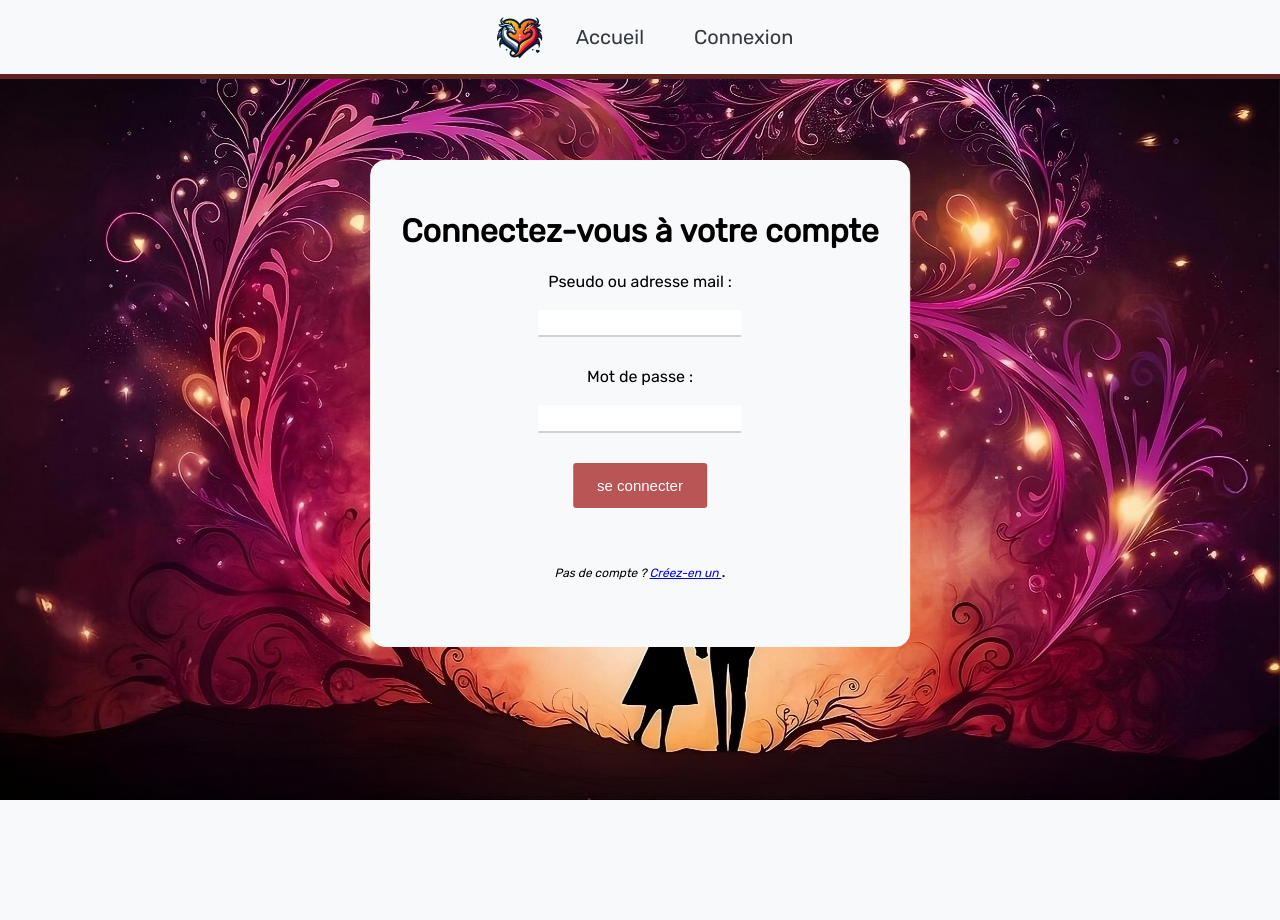
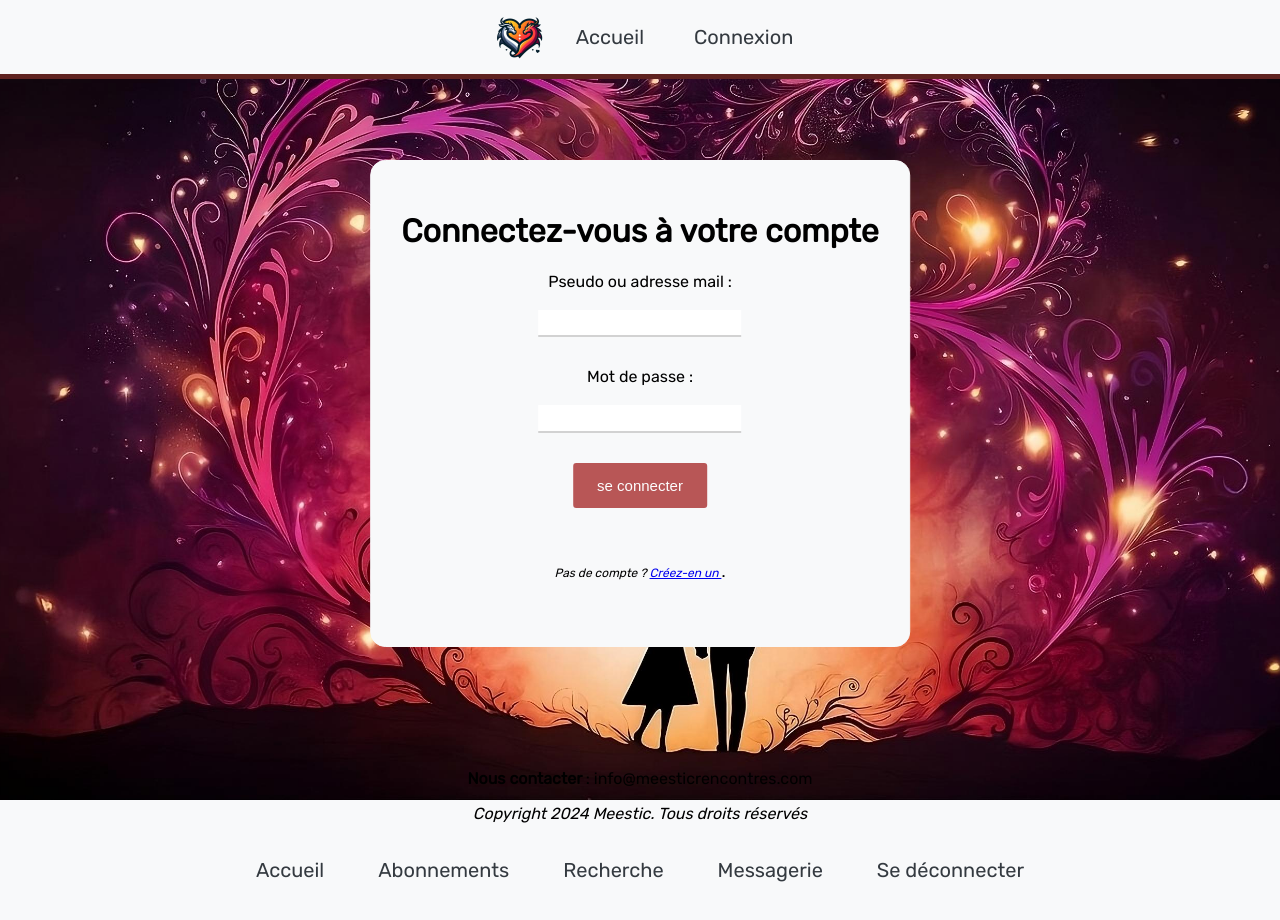
Before and after one commit to Erra570/SiteDeRencontre, a PHP site: page /login.php in a window 1280 px wide. Before the commit the page ends 800 px from the top, so only its background shows below. Run offline with PHP 8.4, Linux system fonts and the light colour scheme; some web fonts are replaced.

Commit message:
update footer

```diff
--- a/css/index.css
+++ b/css/index.css
@@ -161,5 +161,5 @@ body {
 
 #footer {
     position: absolute;
-    bottom: -80%;
+    bottom: -90%;
 }
--- a/css/login.css
+++ b/css/login.css
@@ -82,3 +82,8 @@ body {
   #rouge {
     color: red;
   }
+
+  #footer {
+    position: absolute;
+    bottom: -15%;
+  }
--- a/css/profil.css
+++ b/css/profil.css
@@ -254,3 +254,7 @@ input[type="text"]:hover, [type="number"]:hover {
 #profils .croix:hover .line{
 	stroke: orangered;
 }
+
+#footer {
+	margin-top: 12%;
+}
--- a/css/style.css
+++ b/css/style.css
@@ -38,3 +38,11 @@ body {
 .bandeau a:hover {
     color: orangered
 }
+
+.footer a {
+    margin: 0 25px;
+    text-decoration: none;
+    color: #343a40;
+    transition: color 0.3s ease;
+    font-size: 20px;
+}
--- a/inscription.php
+++ b/inscription.php
@@ -60,7 +60,8 @@
 		</div>
 		<br>
 
-		<?php include('php/footer.html'); ?>
-
+		<div id=footer>
+			<?php include('php/footer.html'); ?>
+		</div>
 	</body>
 </html>
--- a/login.php
+++ b/login.php
@@ -32,7 +32,9 @@
                         <p> <i style="font-size: 12px;"> Pas de compte ? <a href="inscription.php"> Créez-en un </i></a>.</p><br>
                 </div>
 
-                <?php include('php/footer.html'); ?>
+                <div id=footer>
+                        <?php include('php/footer.html'); ?>
+                </div>
 
 	</body>
 </html>
--- a/php/footer.html
+++ b/php/footer.html
@@ -1,8 +1,26 @@
 <!DOCTYPE html>
 <html>
     <head>
-
+        <link rel="stylesheet" type="text/css" href="../css/style.css" media="all" />
     </head>
     <body>
+        <center>
+            <br>
+            <br>
+            <p> <b>Nous contacter </b>  : info@meesticrencontres.com </p>
+
+            <p> <i> Copyright 2024 Meestic. Tous droits réservés </i></p><br>
+
+            <div class="footer">
+                <a href="index.php">Accueil</a></li>
+                    <a href="subscription.php">Abonnements</a></li>
+                    <a href="recherche.php">Recherche</a></li>
+                    <a href="messagerie.php">Messagerie</a></li>
+                    <a href="php/deconnexion.php"> Se déconnecter </a></li>
+            </div>
+            <br>
+            <br>
+        </center>
+
 
     </body>
--- a/profil.php
+++ b/profil.php
@@ -24,7 +24,11 @@ if(isset($_SESSION['password']) AND isset($_SESSION['user'])){
 			<body>
 				<?php include("php/header.php"); ?>
 				<?php include("php/profilSansBandeau.php"); ?>
-				<?php include('php/footer.html'); ?>
+				<center>
+					<div id="footer">
+						<?php include('php/footer.html'); ?>
+					</div>
+				</center>
 			</body>
 		</html>
 	<?php }
```
Also changed, not shown: index.php (+6 -2 lines).
